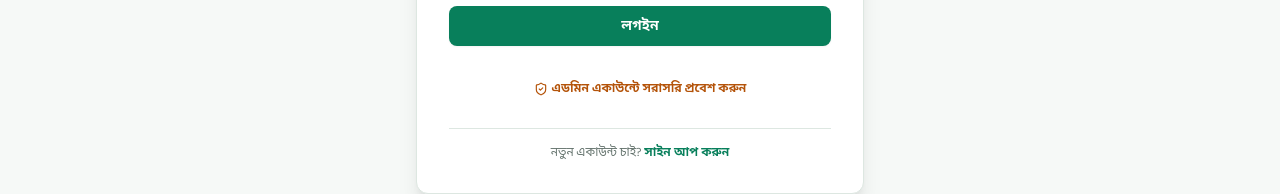
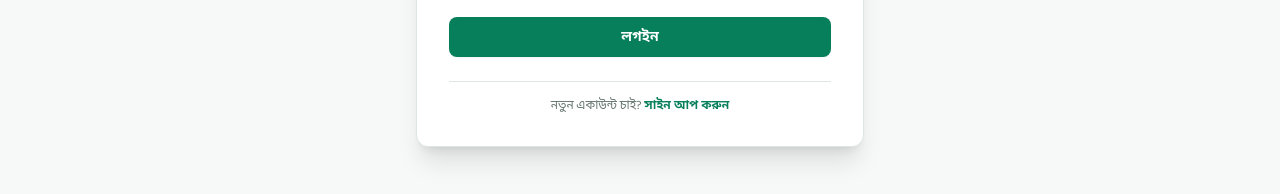
Before and after one commit to suyabamin/S_library, a React (Vite) app: page /login in a window 1280 px wide. Shown: the part 516-710 px from the top of the page. Built offline with nearby package versions, Linux system fonts and the light colour scheme; no server answers; the database is empty.

Commit message:
fix(auth): remove quick admin login button from login page

```diff
--- a/src/pages/auth/LoginPage.tsx
+++ b/src/pages/auth/LoginPage.tsx
@@ -45,12 +45,6 @@ export const LoginPage: React.FC = () => {
     } finally {
       setLoading(false);
     }
-  };
-
-  const handleQuickAdminLogin = async () => {
-    setLoading(true);
-    await login('admin@shibir.library', 'admin123', 'admin');
-    navigate('/admin');
   };
 
   return (
@@ -147,17 +141,6 @@ export const LoginPage: React.FC = () => {
           </button>
         </form>
 
-        {/* Quick Admin Test Trigger */}
-        <div className="pt-2 text-center">
-          <button
-            onClick={handleQuickAdminLogin}
-            type="button"
-            className="text-xs text-amber-700 hover:text-amber-800 font-semibold inline-flex items-center gap-1 hover:underline"
-          >
-            <ShieldCheck className="w-3.5 h-3.5" /> এডমিন একাউন্টে সরাসরি প্রবেশ করুন
-          </button>
-        </div>
-
         <div className="pt-4 border-t border-brand-border text-center text-xs text-brand-muted">
           <span>নতুন একাউন্ট চাই? </span>
           <Link to="/register" className="font-bold text-primary hover:underline">
```
